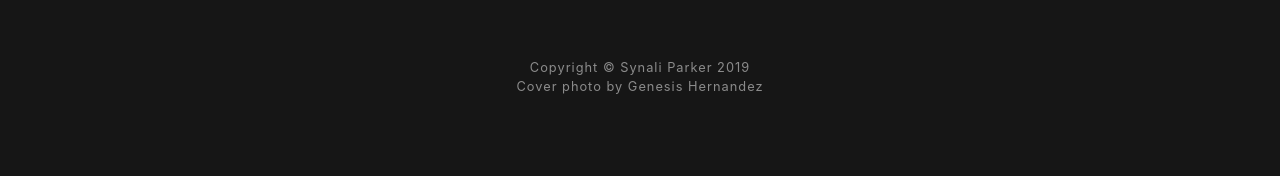
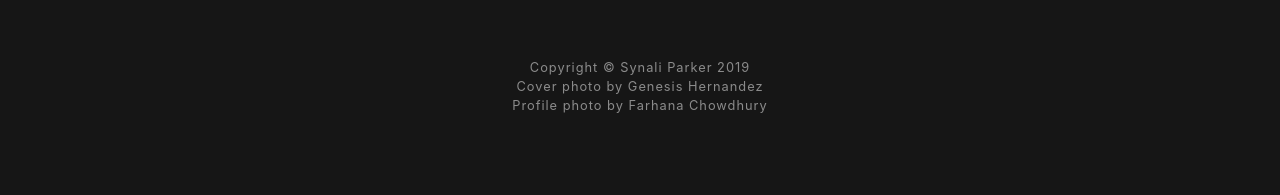
Before and after one commit to synaliparker/sparker12.github.io, a website with bundled scripts: page index.html in a window 1280 px wide. Shown: the part 3730-3925 px from the top of the page. Built offline with nearby package versions, Linux system fonts and the light colour scheme; files whose address does not match are found by name.

Commit message:
Added photo cred

```diff
--- a/index.html
+++ b/index.html
@@ -221,6 +221,10 @@
       </div>
       <div class="container">
         Cover photo by Genesis Hernandez
+      </div>
+       <div class="container">
+        Profile photo by Farhana Chowdhury
+      </div>
     </footer>
 
     <!-- Bootstrap core JavaScript -->
```
